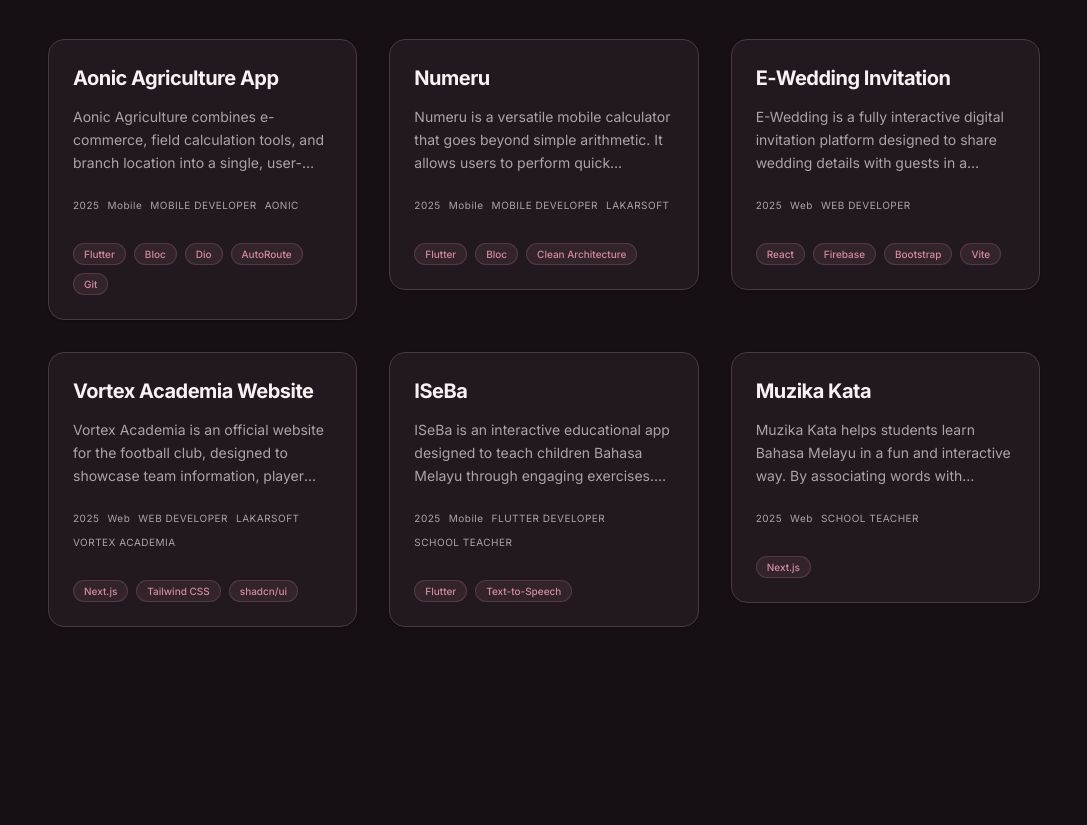
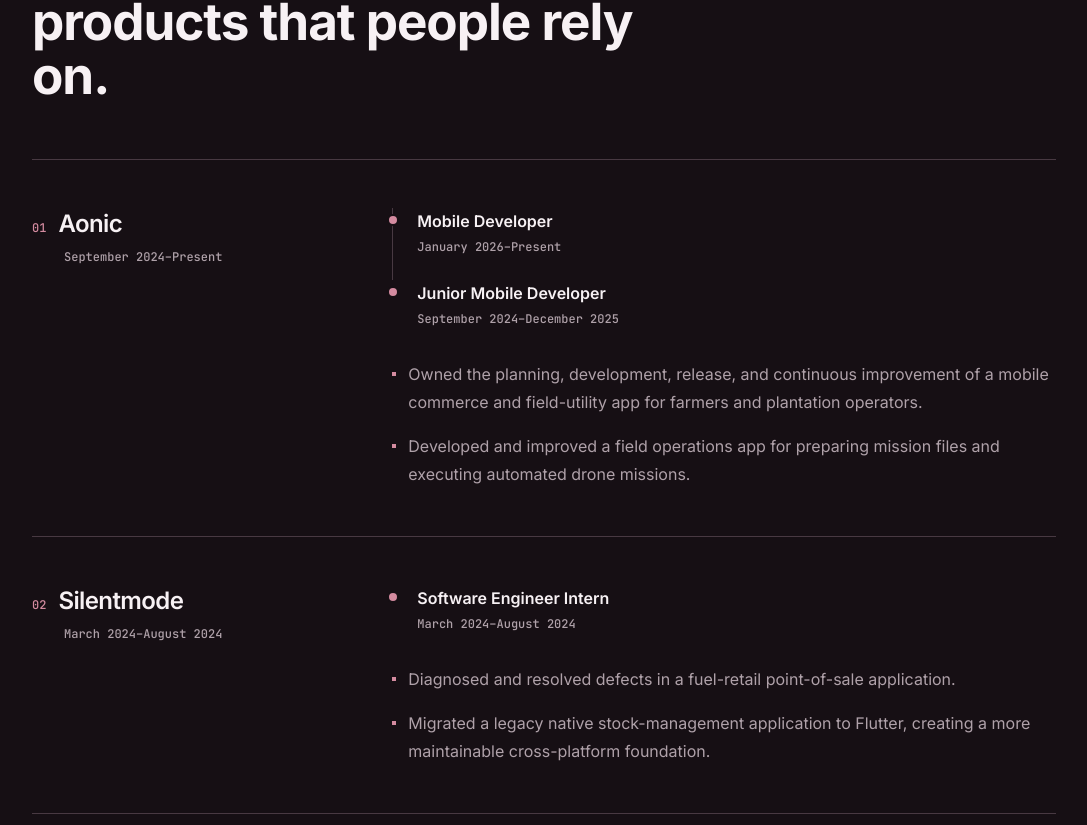
Before and after one commit to Zer0-01/React-My-Portfolio, a Next.js app: page / in a window 1280 px wide. Shown: the part 915-1740 px from the top of the page, without its empty margins (96-1183 px from the left). Before the commit the page ends 1702 px from the top, so only its background shows below. Built offline with nearby package versions, Linux system fonts and the light colour scheme.

Commit message:
feat: add Experience component and integrate it into the homepage; include experience data and related tests

```diff
--- a/app/page.tsx
+++ b/app/page.tsx
@@ -1,3 +1,4 @@
+import { Experience } from "@/components/custom/Experience";
 import { Hero } from "@/components/custom/Hero";
 import { ProjectTabs } from "@/components/custom/ProjectTabs";
 
@@ -5,6 +6,7 @@
   return (
     <main className="mx-auto flex max-w-6xl flex-col items-center gap-16 px-5 pb-10 md:px-8">
       <Hero />
+      <Experience />
       <ProjectTabs />
     </main>
   );
--- /dev/null
+++ b/components/custom/Experience.tsx
@@ -0,0 +1,92 @@
+"use client";
+
+import { motion, useReducedMotion } from "framer-motion";
+
+import { experience } from "@/data/experience";
+
+export function Experience() {
+  const prefersReducedMotion = useReducedMotion();
+
+  return (
+    <section
+      id="experience"
+      aria-labelledby="experience-heading"
+      className="w-full max-w-5xl scroll-mt-8 py-8 md:py-16"
+    >
+      <div className="max-w-2xl">
+        <p className="font-mono text-label text-primary">Experience</p>
+        <h2 id="experience-heading" className="mt-3 text-heading text-foreground">
+          Building and improving products that people rely on.
+        </h2>
+      </div>
+
+      <div className="mt-10 border-b border-border md:mt-14">
+        {experience.map((entry, index) => (
+          <motion.article
+            key={entry.company}
+            initial={
+              prefersReducedMotion ? false : { opacity: 0, y: 20 }
+            }
+            whileInView={{ opacity: 1, y: 0 }}
+            viewport={{ once: true, amount: 0.2 }}
+            transition={{
+              duration: prefersReducedMotion ? 0 : 0.5,
+              delay: prefersReducedMotion ? 0 : index * 0.08,
+              ease: [0.16, 1, 0.3, 1],
+            }}
+            className="grid gap-8 border-t border-border py-10 md:grid-cols-[minmax(0,0.8fr)_minmax(0,1.7fr)] md:gap-12 md:py-12"
+          >
+            <div>
+              <div className="flex items-baseline gap-3">
+                <span
+                  aria-hidden="true"
+                  className="font-mono text-label text-primary"
+                >
+                  {String(index + 1).padStart(2, "0")}
+                </span>
+                <h3 className="text-2xl font-semibold tracking-tight text-foreground">
+                  {entry.company}
+                </h3>
+              </div>
+              <p className="mt-2 pl-8 font-mono text-label text-secondary-foreground">
+                {entry.period}
+              </p>
+            </div>
+
+            <div>
+              <ol>
+                {entry.roles.map((role) => (
+                  <li
+                    key={`${role.title}-${role.period}`}
+                    className="relative border-l border-border pb-6 pl-6 last:border-transparent last:pb-0"
+                  >
+                    <span
+                      aria-hidden="true"
+                      className="absolute -left-1.5 mt-1.5 size-3 rounded-full border-2 border-background bg-primary"
+                    />
+                    <p className="font-semibold text-foreground">{role.title}</p>
+                    <p className="mt-1 font-mono text-label text-secondary-foreground">
+                      {role.period}
+                    </p>
+                  </li>
+                ))}
+              </ol>
+
+              <ul className="mt-8 space-y-4 text-muted-foreground">
+                {entry.contributions.map((contribution) => (
+                  <li
+                    key={contribution}
+                    className="grid grid-cols-[auto_1fr] gap-3 leading-7"
+                  >
+                    <span aria-hidden="true" className="mt-3 size-1 bg-primary" />
+                    <span>{contribution}</span>
+                  </li>
+                ))}
+              </ul>
+            </div>
+          </motion.article>
+        ))}
+      </div>
+    </section>
+  );
+}
--- /dev/null
+++ b/data/experience.ts
@@ -0,0 +1,46 @@
+export interface ExperienceRole {
+  title: string;
+  period: string;
+}
+
+export interface ExperienceEntry {
+  company: string;
+  period: string;
+  roles: ExperienceRole[];
+  contributions: string[];
+}
+
+export const experience: ExperienceEntry[] = [
+  {
+    company: "Aonic",
+    period: "September 2024–Present",
+    roles: [
+      {
+        title: "Mobile Developer",
+        period: "January 2026–Present",
+      },
+      {
+        title: "Junior Mobile Developer",
+        period: "September 2024–December 2025",
+      },
+    ],
+    contributions: [
+      "Owned the planning, development, release, and continuous improvement of a mobile commerce and field-utility app for farmers and plantation operators.",
+      "Developed and improved a field operations app for preparing mission files and executing automated drone missions.",
+    ],
+  },
+  {
+    company: "Silentmode",
+    period: "March 2024–August 2024",
+    roles: [
+      {
+        title: "Software Engineer Intern",
+        period: "March 2024–August 2024",
+      },
+    ],
+    contributions: [
+      "Diagnosed and resolved defects in a fuel-retail point-of-sale application.",
+      "Migrated a legacy native stock-management application to Flutter, creating a more maintainable cross-platform foundation.",
+    ],
+  },
+];
```
Also changed, not shown: 1 other file (tests, documents, lock files or other folders).
